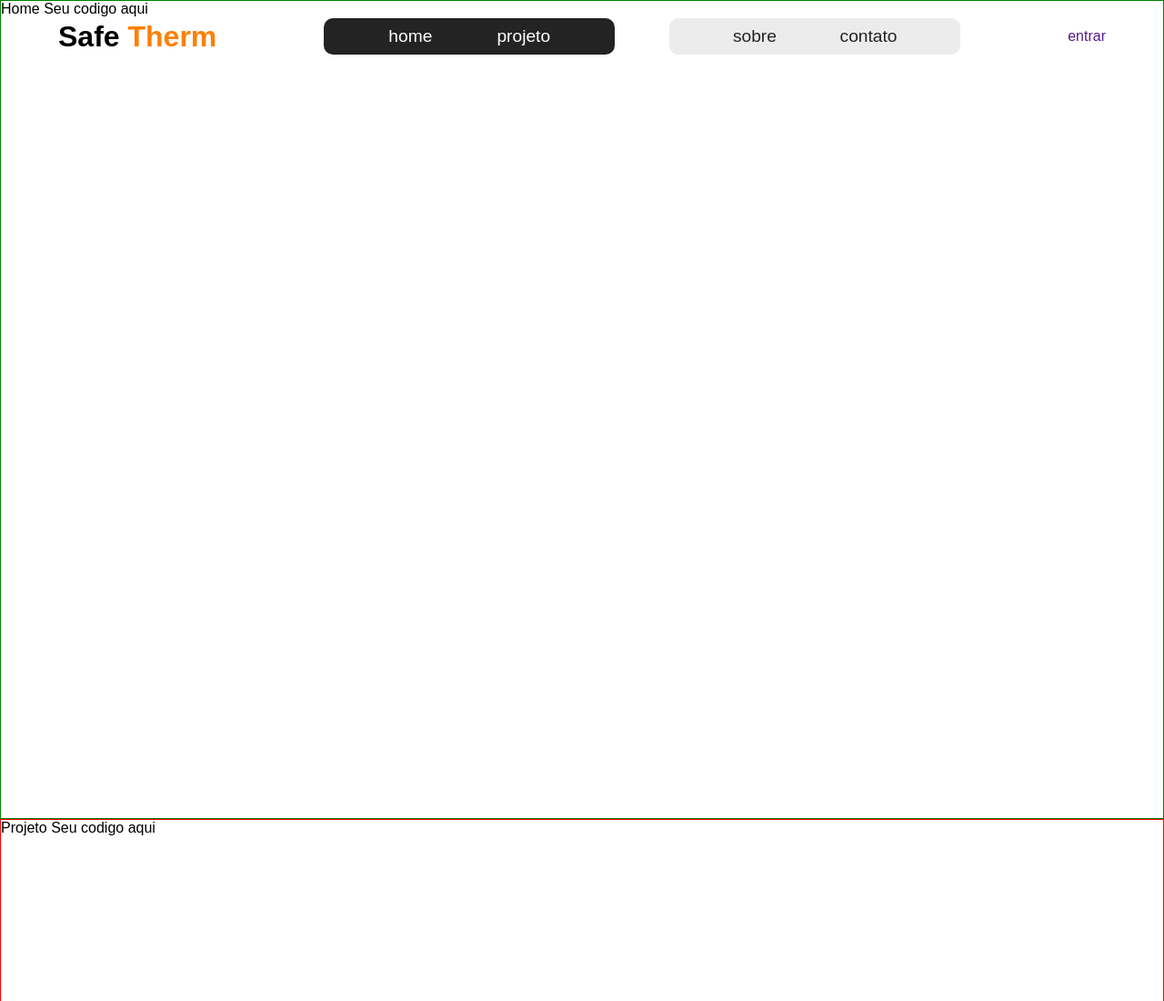
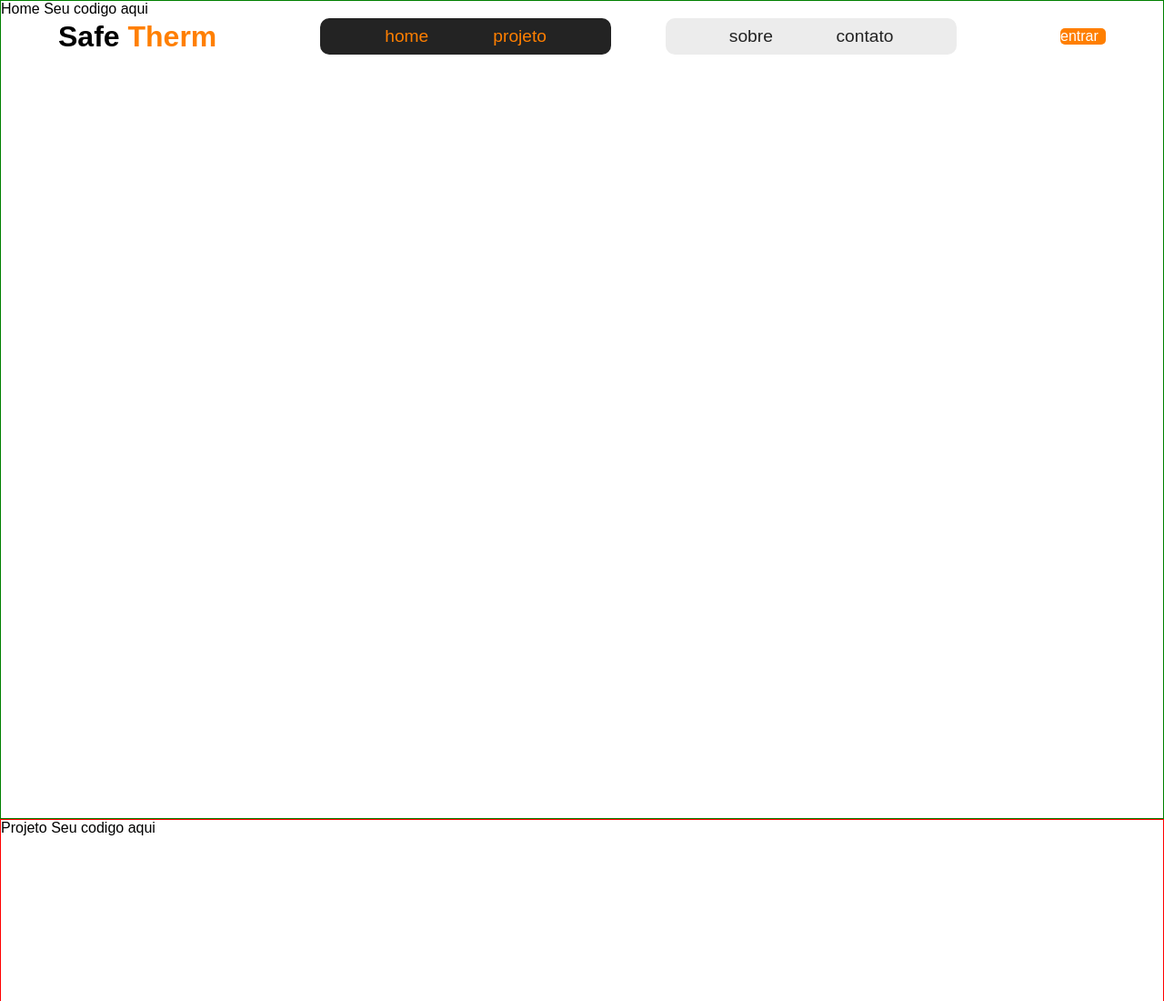
Before and after one commit to emillyreis06/grupo12, a plain HTML site: page Site Institucional/public/index.html in a window 1280 px wide. Shown: the top 1100 px of the page at 91% size. Drawn offline with Linux system fonts and the light colour scheme; a web font is replaced by a local one.

```diff
--- a/Site Institucional/public/index.html
+++ b/Site Institucional/public/index.html
@@ -31,7 +31,7 @@
             </div>
 
         </nav>
-        <a href="">entrar</a>
+        <a href="" id="entrar_home">entrar</a>
     </header>
     <section class="home">
         <div class="container">
--- a/Site Institucional/public/styles/onepage.css
+++ b/Site Institucional/public/styles/onepage.css
@@ -435,3 +435,25 @@ header nav .menu-primario ul {
     background-color: #ececec;
     border: 2px solid #ff7f00;
 }
+
+
+/*PÁGINA HOME*/
+
+.header .menu-primario .home {
+
+}
+
+header nav .menu-primario ul{
+    color: #ff7f00;
+}
+
+#entrar_home {
+    background-color: #ff7f00;
+    color: white;
+    border-radius: 5px;
+    width: 50px;
+}
+
+.home {
+
+}
```
Also changed, not shown: Site Institucional/public/assets/img/bonecoHome.png (added), 1 other file.
